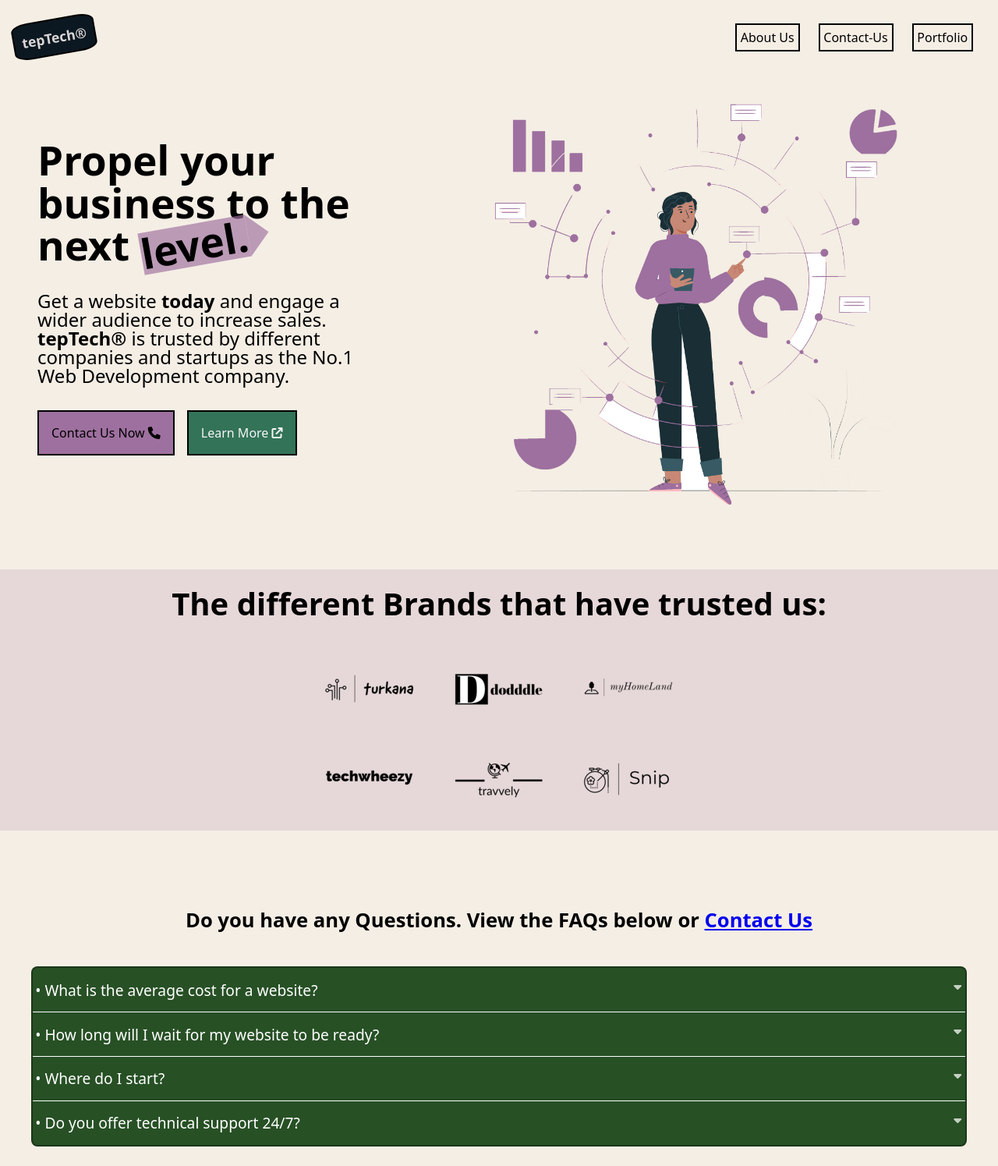
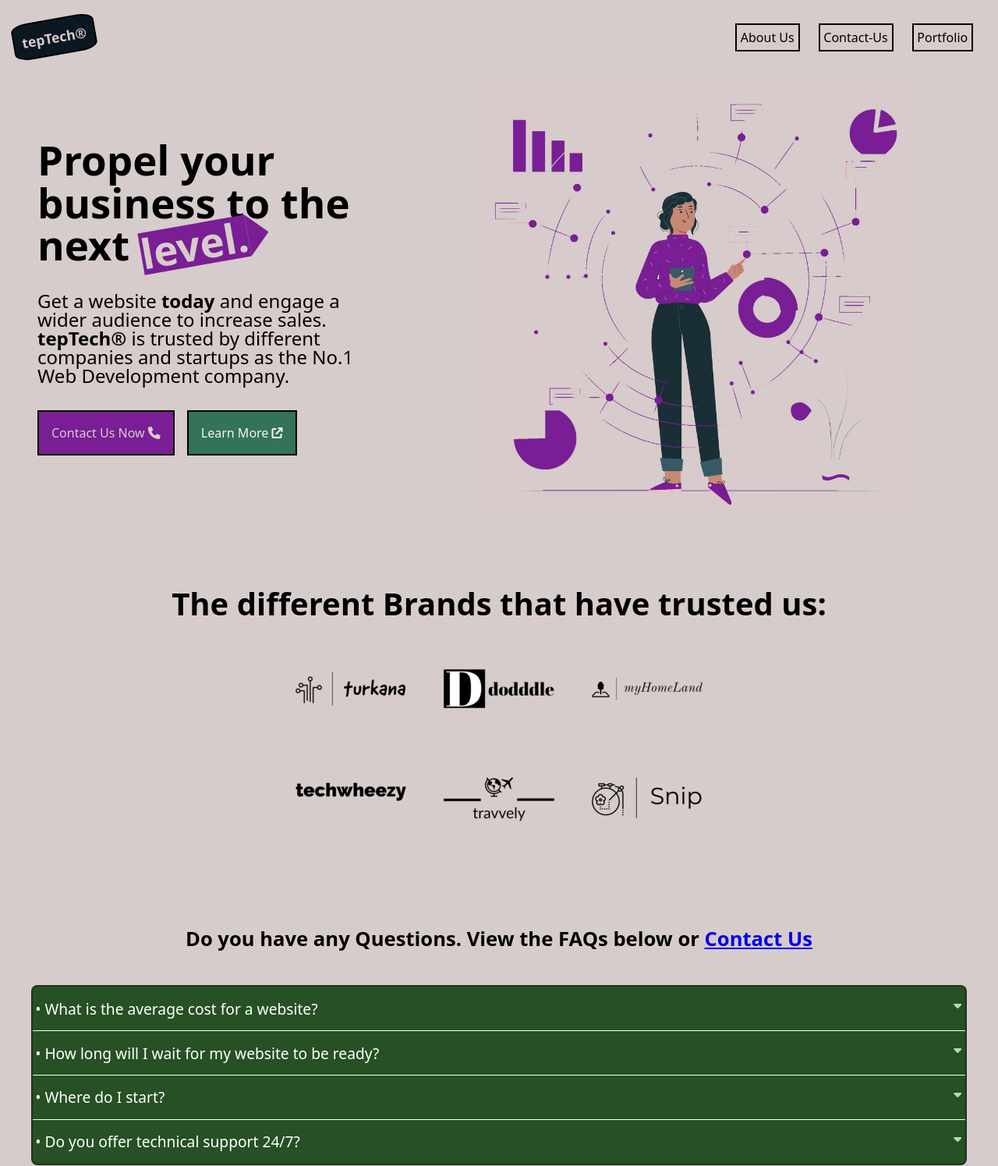
Before and after one commit to PgGitau/tepTech, a plain HTML site: page index.html in a window 1280 px wide. Shown: the top 1495 px of the page at 78% size. Drawn offline with Linux system fonts and the light colour scheme.

Commit message:
edit color styling

```diff
--- a/resources/css/styles.css
+++ b/resources/css/styles.css
@@ -1,5 +1,6 @@
 html {
     scroll-behavior: smooth;
+    background-color: #d7cccc;
 }
 * {
     box-sizing: border-box;
@@ -35,7 +36,6 @@ html {
 main {
     /* border: 2px solid rgb(212, 10, 10); */
     margin-top: 85px;
-    background-color: #f5eee5;
 }
 /* MAIN media queries */
 @media (min-width: 641px) {
@@ -57,7 +57,7 @@ main {
     padding: 1rem;
     height: 6rem;
     /* min-height: 6rem; */
-    background-color: #f5eee5;
+    background-color: #d7cccc;
 
     z-index: 9999;
 
@@ -101,7 +101,7 @@ main {
 }
 .logo a {
     /* border: 2px solid white; */
-    color: #DAD6D6;
+    color: #d7cccc;
     font-size: 1.1rem;
     font-weight: bold;
     text-decoration: none;
@@ -137,7 +137,8 @@ main {
 /* PRIMARY-NAVIGATION CLASS STYLING(NAV) */
 .primary-navigation {
     /* border: 2px solid rgb(22, 2, 2); */
-    border-top: 2px solid #000000;
+    border-top: 2px solid #0000004b;
+    border-left: 2px solid #0000004b;
     padding: min(20vh, 10rem) 2rem;
     list-style-type: none;
 
@@ -147,7 +148,7 @@ main {
     position: fixed;
     inset: 5.8rem 0 0 40%;
 
-    background-color: #f5eee5;
+    background-color: #d7cccc;
     flex-direction: column;
     align-items: center;
 }
@@ -164,7 +165,7 @@ main {
 }
 .primary-navigation li:hover {
     background-color: 0;
-    color: #9E709F;
+    color: #791e94;
     border: 0;
 }
 .primary-navigation li:hover a {
@@ -212,6 +213,7 @@ main {
 @media (min-width: 641px) {
     .primary-navigation {
         border-top: 0;
+        border-left: 0;
         /* border: 2px solid rgb(224, 207, 207); */
         position: relative;
         padding: 1rem;
@@ -309,7 +311,7 @@ main {
 .hero-container {
     text-align: center;
     /* border: 2px solid rgb(7, 3, 3); */
-    background-color: #f5eee5;
+    /* background-color: #f5eee5; */
     /* margin-top: 6rem; */
     height: 570px;
     color: #000000;
@@ -355,15 +357,14 @@ main {
     padding: .5rem 1rem;
 }
 .hero-text .contact-cta {
-    background-color: #9E709F;
+    color: #d7cccc;
+    background-color: #791e94;;
     transition: background-color 300ms ease-in-out,
-        color 300ms ease-in-out,
         border-color 300ms ease-in-out;
 }
 .hero-text .contact-cta:hover {
     background-color: #2E2D4D;
-    color: #f6f5f8;
-    border-color: #f6f5f8;
+    border-color: #d7cccc;
 }
 .hero-text .learn-cta {
     color: #f6f5f8;
@@ -372,7 +373,7 @@ main {
         color 300ms ease-in-out;
 }
 .hero-text .learn-cta:hover {
-    background-color: #f6f5f8;
+    background-color: #d7cccc;
     color: #0c1821;
 }
 /* hero image styling */
@@ -387,7 +388,7 @@ main {
     animation-name: slidein;
     /* border: 2px solid red; */
 
-    background-image: url("../images/hero7.jpg");
+    background-image: url("../images/hero13.jpg");
     background-position: center;
     background-size: contain;
     background-repeat: no-repeat;
@@ -502,7 +503,8 @@ main {
     }
     span.tilt {
         display: inline-block;
-        background-color: #9e709fa8;
+        background-color: #791e94;
+        color: #d7cccc;
         transform: rotate(-10deg);
 
         position: relative;
@@ -515,7 +517,7 @@ main {
         left: 100%;
         height: 0;
         border-style: solid;
-        border-color: rgba(0, 0, 0, 0) #9E709fa8;
+        border-color: rgba(0, 0, 0, 0) #791e94;
         border-width: 24px;
         border-right-width: 0;
         width: 0;
@@ -582,7 +584,7 @@ main {
     margin-block: 4rem;
     padding: 1rem;
     /* border-block: 2px solid black; */
-    background-color: #9e709f2d;
+    /* background-color: #9e709f2d; */
 
     display: flex;
     flex-direction: column;
@@ -601,6 +603,7 @@ main {
     justify-content: center;
 }
 .company-logos {
+    /* border: 2px solid black; */
     background-position: center;
     background-repeat: no-repeat;
 }
@@ -610,25 +613,45 @@ main {
     height: 100px;
 }
 .turkana {
-    background-image: url("../images/turkana.png");
+    background-image: url("../images/turkana-logos_black\ \(1\).png");
 }
 .dodddle {
-    background-image: url("../images/dodddle.png");
+    background-image: url("../images/dodddle-logos_black.png");
 }
 .myhomeland {
-    background-image: url("../images/myHomeLand.png");
+    background-image: url("../images/myHomeLand-logos_black.png");
 }
 .techwheezy {
-    background-image: url("../images/techwheezy.png");
+    background-image: url("../images/techwheezy-logos_black.png");
 }
 .travvely {
-    background-image: url("../images/travvely.png");
+    background-image: url("../images/travvely-logos_black.png");
 }
 .snip {
-    background-image: url("../images/Snip.png");
+    background-image: url("../images/Snip-logos_black\ \(1\).png");
 }
 
 /* COMPANIES/BRANDS media queries */
+@media (max-width: 376px) {
+    .turkana {
+        background-image: url("../images/turkana.png");
+    }
+    .dodddle {
+        background-image: url("../images/dodddle.png");
+    }
+    .myhomeland {
+        background-image: url("../images/myHomeLand.png");
+    }
+    .techwheezy {
+        background-image: url("../images/techwheezy.png");
+    }
+    .travvely {
+        background-image: url("../images/travvely.png");
+    }
+    .snip {
+        background-image: url("../images/Snip.png");
+    }
+}
 @media (min-width: 321px) {
     .companies {
         /* border: 2px solid red; */
@@ -637,10 +660,14 @@ main {
         gap: 1rem;
     }
     .company-logos {
+        /* border: 2px solid red; */
         min-width: 150px;
     }
 }
 @media (min-width: 376px) {
+    .companies {
+        gap: 2rem;
+    }
     .companies-header {
         font-size: 1.8rem;
     }
@@ -655,8 +682,18 @@ main {
         /* letter-spacing: .3rem; */
     }
     .companies {
-        width: 500px;
+        width: 600px;
     }
+}
+@media (min-width: 768px) {
+    .companies {
+        /* border: 2px solid yellow; */
+        gap: 2.5rem;
+        width: 700px;
+    }
+    /* .company-logos {
+        border: 2px solid green;
+    } */
 }
 /* .hero-container::after {
     content: '';
```
Also changed, not shown: resources/images/Snip-logos_black (1).png (added), resources/images/dodddle-logos_black.png (added), resources/images/hero10.jpg (added), resources/images/hero11.jpg (added), resources/images/hero12.jpg (added), resources/images/hero13.jpg (added), resources/images/hero8.jpg (added), resources/images/hero9.jpg (added), resources/images/myHomeLand-logos_black.png (added), resources/images/techwheezy-logos_black.png (added), resources/images/travvely-logos_black.png (added), resources/images/turkana-logos_black (1).png (added).
